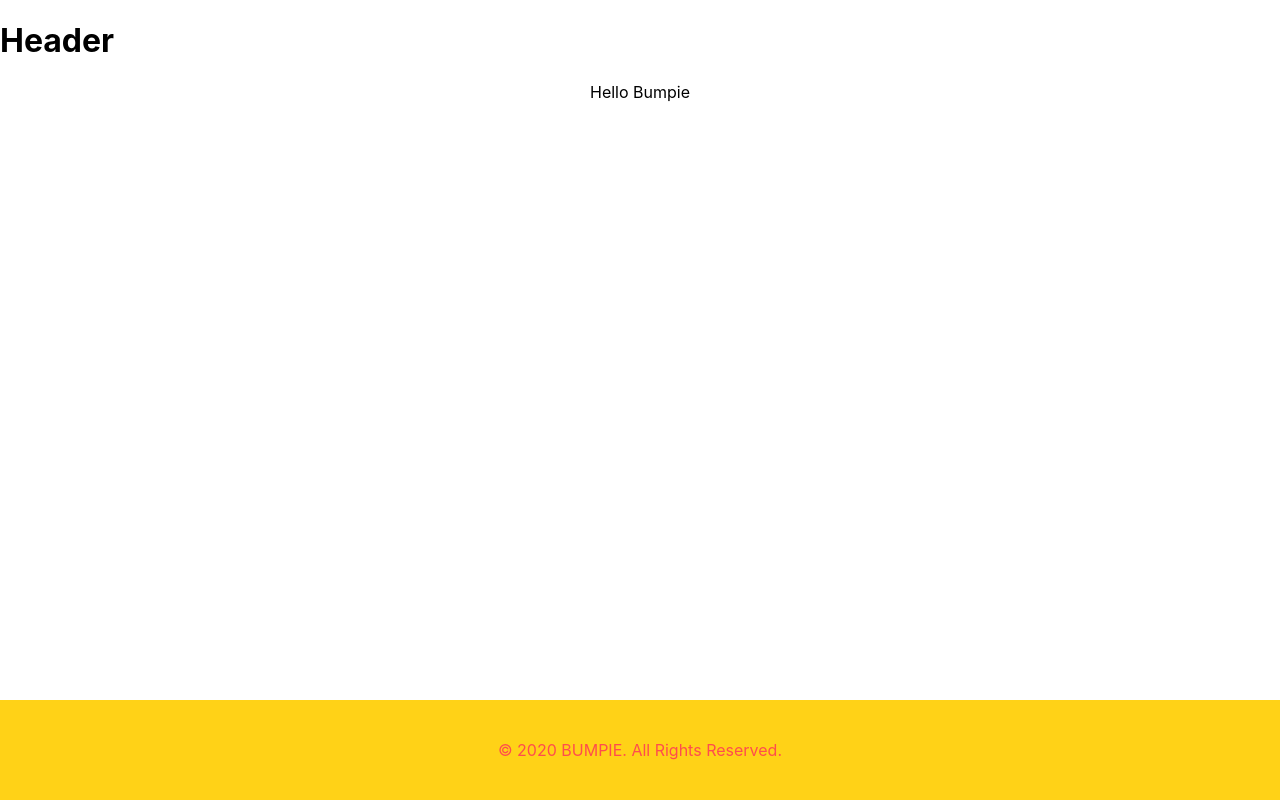
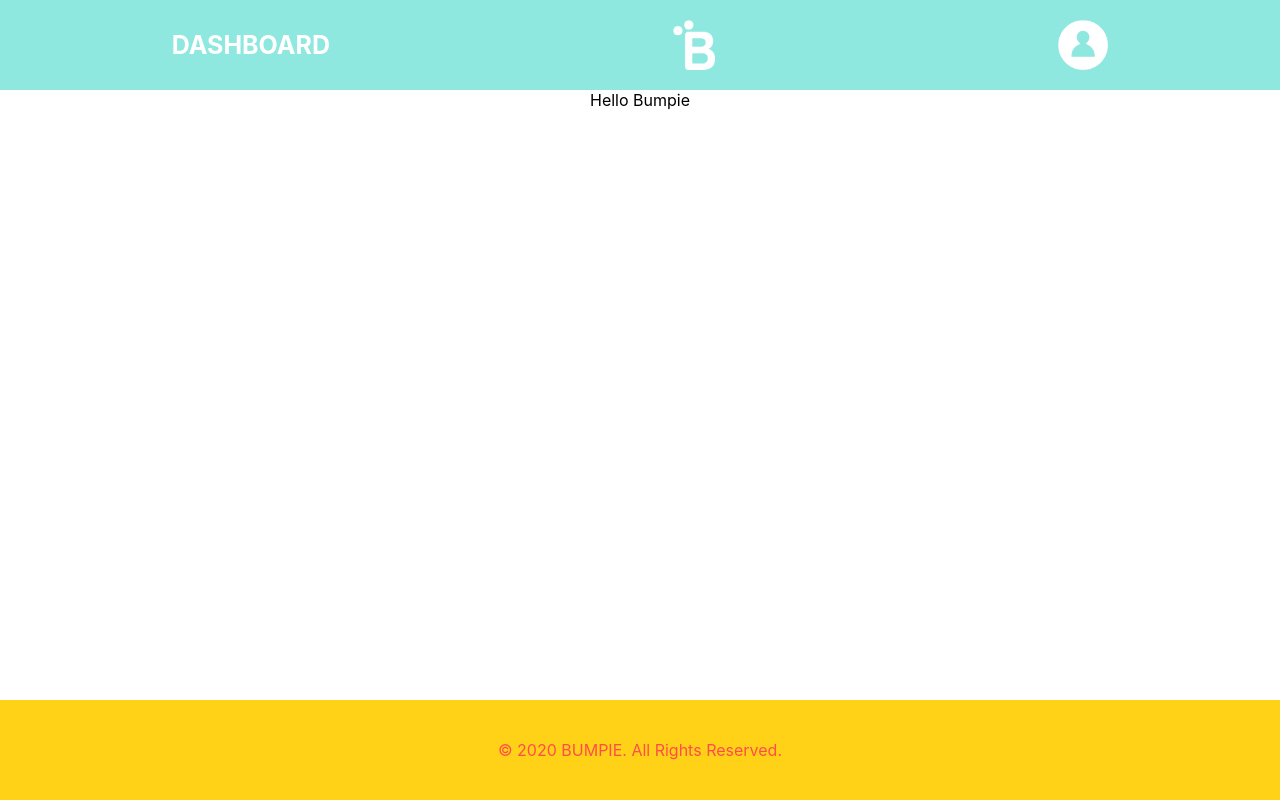
Before and after one commit to Vuologst-Test-Bed/bumpie, a React app in the folder client-react/: page / in a window 1280 px wide. Built offline with nearby package versions, Linux system fonts and the light colour scheme.

Commit message:
create basic header layout

```diff
--- a/client-react/src/common/Header.js
+++ b/client-react/src/common/Header.js
@@ -1,9 +1,31 @@
 import React from "react";
+import styled from "styled-components";
+
+import logo from "../assets/logo.png";
+import user_icon from "../assets/user_icon.png";
+
+const Container = styled.header`
+  display: flex;
+  justify-content: space-around;
+  align-items: center;
+  background-color: #8fe8df;
+  color: #ff4d4d;
+  padding-top: 20px;
+  padding-bottom: 20px;
+`;
+const Link = styled.a`
+  font-size: 25px;
+  font-weight: bold;
+  color: white;
+  text-decoration: none;
+`;
 
 const Header = () => (
-  <div>
-    <h1>Header</h1>
-  </div>
+  <Container>
+    <Link href="#">DASHBOARD</Link>
+    <img src={logo} style={{ height: 50 }} alt="logo" />
+    <img src={user_icon} style={{ height: 50 }} alt="user icon" />
+  </Container>
 );
 
 export default Header;
```
Also changed, not shown: client-react/src/assets/logo.png (added), client-react/src/assets/user_icon.png (added), client-react/src/assets/user_icon_click.png (added).
